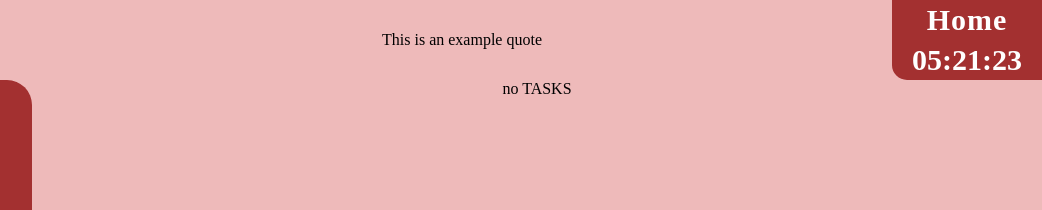
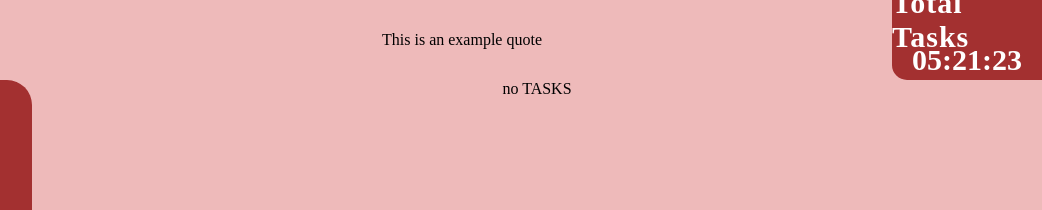
Before and after one commit to MR-Farabough/todoApp, a website: page dist/index.html in a window 1280 px wide. Shown: the top 210 px of the page, 238-1280 px from the left. Drawn offline with Linux system fonts and the light colour scheme; a web font is replaced by a local one.

Commit message:
Changed page location text

```diff
--- a/dist/index.html
+++ b/dist/index.html
@@ -78,7 +78,7 @@
 			<div class="top-right">
 				<p class="quote">This is an example quote</p>
 				<div class="header-corner">
-					<h2 class="page-location">Home</h2>
+					<h2 class="page-location">Total Tasks</h2>
 					<h3 class="clock"></h3>
 				</div>
 			</div>
```
